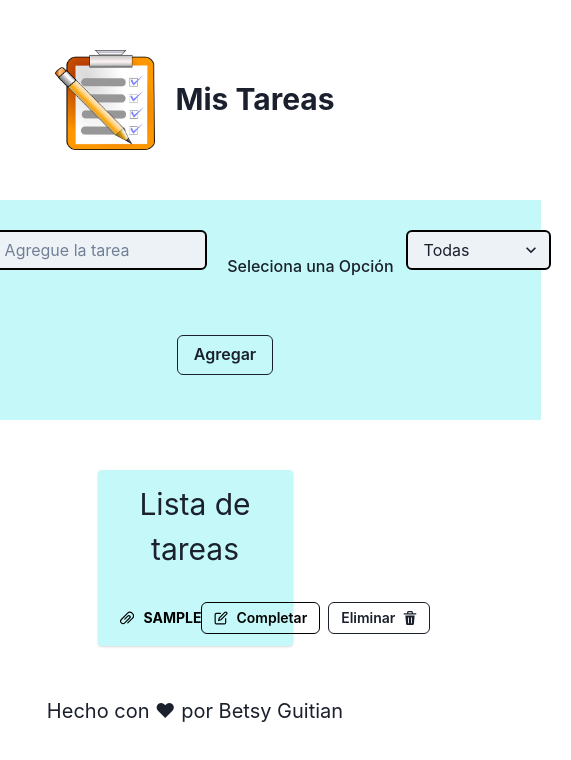
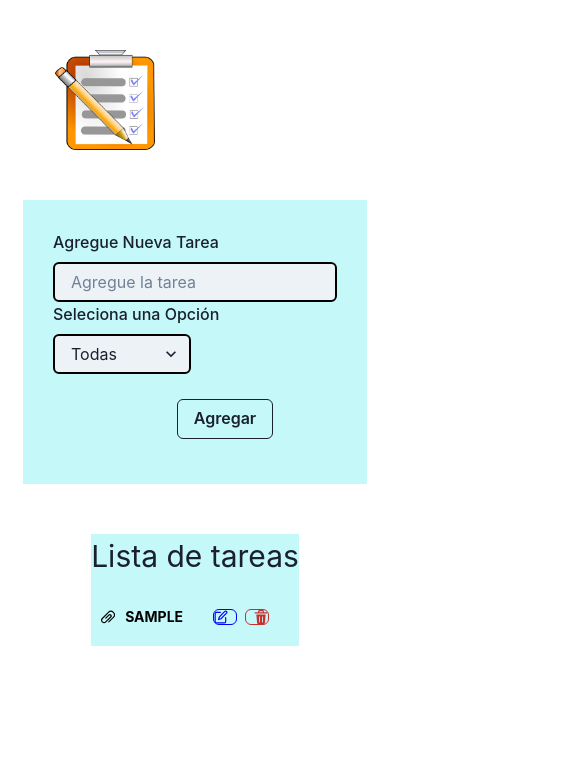
Before and after one commit to betsynohe/toDoLists, a React (Vite) app: page / in a window 390 px wide. Both pictures are taken after typing "Sample" into the empty fields and a click on the button "Agregar". Shown: the top 760 px of the page, 571 px wide, since content can reach past the window. Built offline with nearby package versions, Linux system fonts and the light colour scheme.

Commit message:
add medias responsives

```diff
--- a/src/App.jsx
+++ b/src/App.jsx
@@ -1,7 +1,6 @@
 import ContainerForm from './components/ContainerForm'
 import Header from './components/Header'
 import Footer from './components/Footer'
-import { Box } from '@chakra-ui/react';
 
 
 function App() {
--- a/src/components/ContainerForm.jsx
+++ b/src/components/ContainerForm.jsx
@@ -31,16 +31,14 @@ function ContainerForm() {
     const tasksLocal = JSON.stringify(allNotes);
     localStorage.setItem("task", tasksLocal);
     return (
-        <Center display='flex'flexDirection='column'>
-            <Box bg='#c5f9f9' display='flex' justifyContent='center' alignItems='center' flexDirection='column' mt='50px'>
+        <Center display='flex' flexDirection='column'>
+            <Box bg='#c5f9f9' display='flex' justifyContent='center' alignItems='center' mt='50px' mr='0px'>
                 <Box display='flex'>
                     <Form setAllNotes={setAllNotes} setSelectedFilter={setSelectedFilter} />
                 </Box>
             </Box>
-            <Card bg='#c5f9f9' w='50%' display='flex' size='sm' mt='50px'>
-                <CardBody>
-                    <Stack divider={<StackDivider />} spacing='4'>
-                        <Box>
+
+                        <Box bg='#c5f9f9' width={{md:"80%", lg:"50%"}}  size='sm' mt='50px'>
                         <Text fontSize='3xl' textAlign='center' mb='30px'>Lista de tareas</Text>
                             <Heading size='xs' textTransform='uppercase'>
                                 {filteredElements.map((note) => {
@@ -57,9 +55,7 @@ function ContainerForm() {
                                 })}
                             </Heading>
                         </Box>
-                    </Stack>
-                </CardBody>
-            </Card>
+
         </Center>
 
 
--- a/src/components/Footer.jsx
+++ b/src/components/Footer.jsx
@@ -2,7 +2,7 @@ import { Text } from '@chakra-ui/react'
 
 export default function Footer() {
     return (
-        <Text fontSize='xl' textAlign='center' mt='50px'>
+        <Text fontSize='xl' textAlign='center' mt='50px' color='white'>
             Hecho con ♥ por Betsy Guitian
         </Text>
     )
--- a/src/components/Form.jsx
+++ b/src/components/Form.jsx
@@ -35,11 +35,9 @@ export default function Form({ setSelectedFilter, setAllNotes }) {
                         <WarningIcon w={4} h={4} color="red.500" /> Complete este campo.
                     </Text>
                 )}
-            <Box display='flex'>
+            <Box display={{ md: "flex" }}>
                 <FormLabel display="flex" mr='20px' alignItems="center">Agregue Nueva Tarea</FormLabel>
-
-                <Input onChange={handleChange} variant='filled' borderColor='black' htmlSize={30} width='auto' type='text' name="tarea" value={task} placeholder="Agregue la tarea" />
-
+                <Input onChange={handleChange} variant='filled' borderColor='black' htmlSize={{md:15, lg:30}} width='auto' type='text' name="tarea" value={task} placeholder="Agregue la tarea" />
                 <SelectForm setSelectedFilter={setSelectedFilter} />
             </Box>
             <FormControl display='flex' justifyContent='center' mt='25px' mb='15px'>
--- a/src/components/Header.jsx
+++ b/src/components/Header.jsx
@@ -6,9 +6,9 @@ import React from 'react'
 
 export default function Header() {
     return (
-        <Container display="flex" alignItems="center" justifyContent="center" mt="50px">
+        <Container display="flex" alignItems="center" justifyContent="center" pt="50px">
             <Image boxSize='100px' src={Imagen1} alt='task' />
-            <Heading size='xl' ml="20px">Mis Tareas</Heading>
+            <Heading size='xl' ml="20px" color='white'>Mis Tareas</Heading>
         </Container>
     )
 }
--- a/src/components/ListTask.jsx
+++ b/src/components/ListTask.jsx
@@ -20,18 +20,16 @@ function ListTask({ task, id, setAllNotes, value, onCheckButtonClick }) {
         setOpenModal(false);
     };
     return (
-        <List id={id} display='flex' mt='10px' justifyContent='space-between'>
+        <List id={id} display='flex' mt='10px' mb='20px' justifyContent='space-between'>
             <ListItem justifyContent='center' display='flex' alignItems='center' style={{ textDecoration: check ? 'line-through' : 'none', color: check ? 'red' : 'black' }}>
                 <ListIcon as={AttachmentIcon} color='black' mr='10px' ml='10px' />
                 {task}
             </ListItem>
             <Box>
-                <Stack direction='row'>
-                    <Button onClick={handleButtonCheck} leftIcon={<EditIcon />} colorScheme='black' size='sm' variant='outline' style={{ textDecoration: check ? 'line-through' : 'none', color: check ? 'red' : 'black' }} >
-                        Completar
+                <Stack direction='row' mr='30px'>
+                    <Button onClick={handleButtonCheck} leftIcon={<EditIcon />} colorScheme='blue' size={{md:'sm', lg:'md'}} variant='outline' style={{ textDecoration: check ? 'line-through' : 'none', color: check ? 'gray' : 'blue' }} >
                     </Button>
-                    <Button onClick={handleOpenModal} rightIcon={<DeleteIcon />} colorScheme='black' size='sm' variant='outline'>
-                        Eliminar
+                    <Button onClick={handleOpenModal} rightIcon={<DeleteIcon />} colorScheme='red' size={{md:'sm', lg:'md'}} variant='outline' >
                     </Button>
                     <ModalDelete task={task} id={id} setAllNotes={setAllNotes} isOpen={openModal} onClose={handleCloseModal}/>
                 </Stack>
--- a/src/components/SelectForm.jsx
+++ b/src/components/SelectForm.jsx
@@ -6,9 +6,9 @@ export default function SelectForm ({ setSelectedFilter }) {
     };
 
     return (
-        <FormControl  display="flex" >
-            <FormLabel display="flex" ml='20px' alignItems="center">Seleciona una Opción</FormLabel>
-            <Select width='40%' variant='filled' borderColor='black' onChange={handleFiltroChange}>
+        <FormControl display={{ md: "flex" }} >
+            <FormLabel display="flex" ml={{ md: "0px", lg: "20px" }} alignItems="center">Seleciona una Opción</FormLabel>
+            <Select width='40%' variant='filled' borderColor='black' mt={{ md: "50px", lg: "0px"}} onChange={handleFiltroChange}>
                 <option value='all'>Todas</option>
                 <option name='complete' value='complete'>Completas</option>
                 <option name='incomplete' value='incomplete'>Incompletas</option>
```
